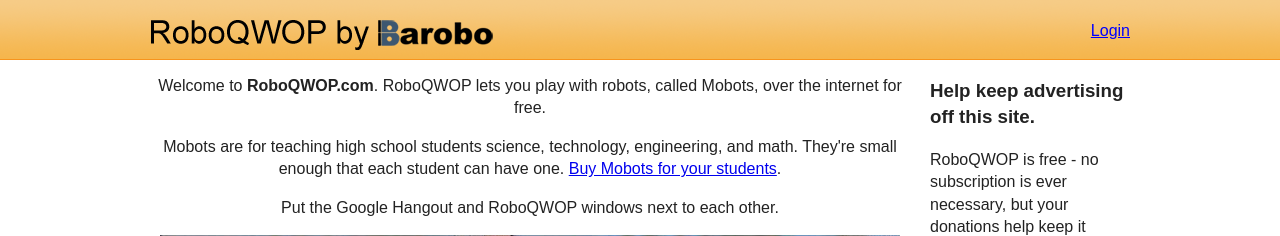
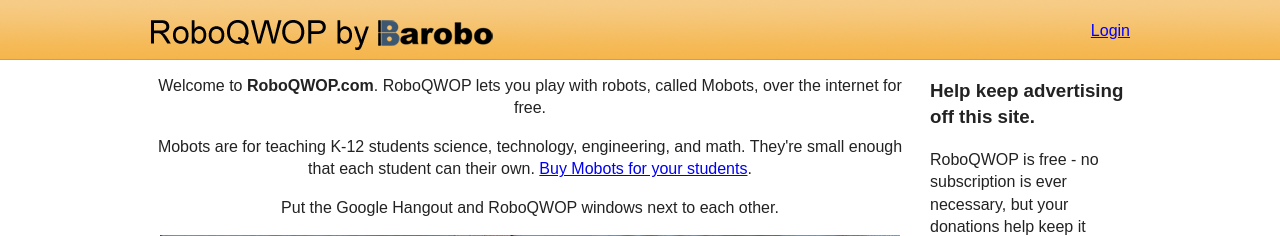
Before and after one commit to BaroboRobotics/RoboQWOP, a PHP site: page / in a window 1280 px wide; the page is wider, and only the part inside the window is pictured. Shown: the top 236 px of that part. Run offline with PHP 8.4, Linux system fonts and the light colour scheme; data that the repository does not hold is empty; some libraries are stand-ins or nearby versions.

Commit message:
rewording landing page

```diff
--- a/web/index.php
+++ b/web/index.php
@@ -26,7 +26,8 @@ $page = 'index';
     <body>
         <div role="main" id="page"> <?php include("includes/header.php") ?>
         	<div id="page-content" class="homepage">
-			   <p>Welcome to <strong>RoboQWOP.com</strong>. RoboQWOP lets you play with robots, called Mobots, over the internet for free.</p><p>Mobots are for teaching high school students science, technology, engineering, and math. They're small enough that each student can have one. <a href="http://store.barobo.com/mobot/mobot.html">Buy Mobots for your students</a>. </p><p>Put the Google Hangout and RoboQWOP windows next to each other.</p>
+			   <p>Welcome to <strong>RoboQWOP.com</strong>. RoboQWOP lets you play with robots, called Mobots, over the internet for free.</p>
+			   <p>Mobots are for teaching K-12 students science, technology, engineering, and math. They're small enough that each student can their own. <a href="http://store.barobo.com/mobot/mobot.html">Buy Mobots for your students</a>. </p><p>Put the Google Hangout and RoboQWOP windows next to each other.</p>
 	            <img src="img/split_screen_demo.jpg" />
 				<p><a href="connect.php" style="font-size:3em; clear:left;">Click here to play with Mobots</a></p>
 	            <div id="info-display" class="clearfix" style="width: 410px; margin:5px auto;" >
```
